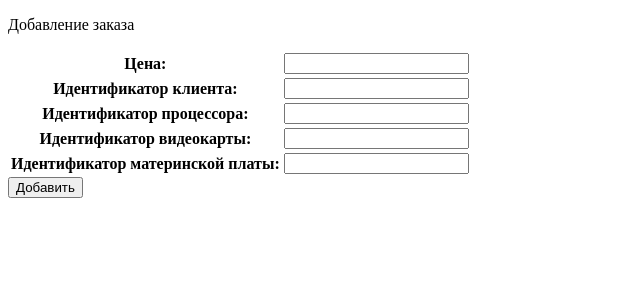
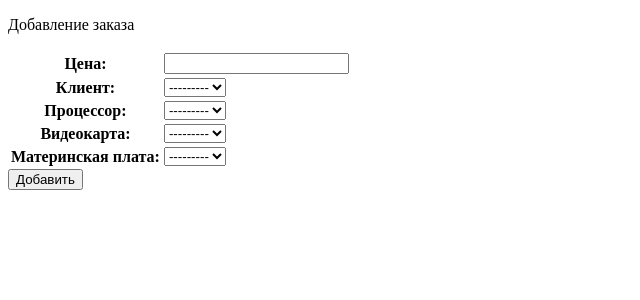
Before and after one commit to Dekster198/Practice_project, a Django app: page /add_order/ in a window 1280 px wide. Shown: the top 300 px of the page, without its empty margins (0-640 px from the left). Run offline with Django 3.2, Linux system fonts and the light colour scheme; data that the repository does not hold is empty.

Commit message:
add foreign key

```diff
--- a/firstapp/models.py
+++ b/firstapp/models.py
@@ -1,4 +1,5 @@
 from django.db import models
+from django.db.models.deletion import PROTECT
 
 class Client(models.Model):
     name = models.CharField(max_length=20, verbose_name='Имя')
@@ -11,6 +12,8 @@ class Client(models.Model):
     flat = models.CharField(max_length=5, blank=True, verbose_name='Квартира')
     email = models.CharField(max_length=50, verbose_name='Email')
     password = models.CharField(max_length=50, verbose_name='Пароль')
+    def __str__(self):
+        return '{0}. {1} {2}'.format(self.id, self.name, self.surname)
 
 class Processor(models.Model):
     manufacturer = models.CharField(max_length=15, verbose_name='Производитель')
@@ -22,6 +25,8 @@ class Processor(models.Model):
     quantity = models.IntegerField('Количество на складе')
     price = models.IntegerField(verbose_name='Цена')
     photo = models.ImageField(upload_to='images/proc/', verbose_name='Изображение процессора')
+    def __str__(self):
+        return '{0}. {1} {2}'.format(self.id, self.manufacturer, self.model)
 
 class Videocard(models.Model):
     manufacturer = models.CharField(max_length=15, verbose_name='Производитель')
@@ -31,6 +36,8 @@ class Videocard(models.Model):
     quantity = models.IntegerField(verbose_name='Количество на складе')
     price = models.IntegerField(verbose_name='Цена')
     photo = models.ImageField(upload_to='images/video/', verbose_name='Изображение видеокарты')
+    def __str__(self):
+        return '{0}. {1} {2}'.format(self.id, self.manufacturer, self.model)
 
 class Motherboard(models.Model):
     manufacturer = models.CharField(max_length=15, verbose_name='Производитель')
@@ -42,11 +49,16 @@ class Motherboard(models.Model):
     quantity = models.IntegerField('Количество на складе')
     price = models.IntegerField('Цена')
     photo = models.ImageField(upload_to='images/mother/', verbose_name='Изображение материнской платы')
+    def __str__(self):
+        return '{0}. {1} {2}'.format(self.id, self.manufacturer, self.model)
 
 class Order(models.Model):
     price = models.IntegerField(verbose_name='Цена')
     date = models.DateTimeField(auto_now_add=True, verbose_name='Дата создания заказа')
-    id_client = models.IntegerField(verbose_name='Идентификатор клиента')
-    id_proc = models.IntegerField(blank=True, verbose_name='Идентификатор процессора')
-    id_video = models.IntegerField(blank=True, verbose_name='Идентификатор видеокарты')
-    id_mother = models.IntegerField(blank=True, verbose_name='Идентификатор материнской платы')
+    id_client = models.ForeignKey(Client, on_delete=PROTECT, verbose_name='Клиент', null=True)
+    #id_proc = models.IntegerField(blank=True, verbose_name='Процессор')
+    #id_video = models.IntegerField(blank=True, verbose_name='Видеокарта')
+    #id_mother = models.IntegerField(blank=True, verbose_name='Материнская плата')
+    id_proc = models.ForeignKey(Processor, on_delete=PROTECT, verbose_name='Процессор', null=True)
+    id_video = models.ForeignKey(Videocard, on_delete=PROTECT, verbose_name='Видеокарта', null=True)
+    id_mother = models.ForeignKey(Motherboard, on_delete=PROTECT, verbose_name='Материнская плата', null=True)
--- a/firstapp/views.py
+++ b/firstapp/views.py
@@ -68,17 +68,17 @@ def add_order(request):
     return render(request, "practice_project/add_order.html", {"form": form, 'title': 'Добавление заказа'})
 
 def view_proc(request):
-    model_fields = [field.name for field in Processor._meta.get_fields()]
+    model_fields = [field.name for field in Processor._meta.get_fields() if field.name != 'order']
     dataset = Processor.objects.all()
     return render(request, 'practice_project/view_proc.html', {'model_fields': model_fields, 'dataset': dataset})
 
 def view_video(request):
-    model_fields = [field.name for field in Videocard._meta.get_fields()]
+    model_fields = [field.name for field in Videocard._meta.get_fields() if field.name != 'order']
     dataset = Videocard.objects.all()
     return render(request, 'practice_project/view_video.html', {'model_fields': model_fields, 'dataset': dataset})
 
 def view_mother(request):
-    model_fields = [field.name for field in Motherboard._meta.get_fields()]
+    model_fields = [field.name for field in Motherboard._meta.get_fields() if field.name != 'order']
     dataset = Motherboard.objects.all()
     return render(request, 'practice_project/view_mother.html', {'model_fields': model_fields, 'dataset': dataset})
 
@@ -88,7 +88,7 @@ def view_order(request):
     return render(request, 'practice_project/view_order.html', {'model_fields': model_fields, 'dataset': dataset})
 
 def view_client(request):
-    model_fields = [field.name for field in Client._meta.get_fields()]
+    model_fields = [field.name for field in Client._meta.get_fields() if field.name != 'order']
     dataset = Client.objects.all()
     return render(request, 'practice_project/view_client.html', {'model_fields': model_fields, 'dataset': dataset})
 
@@ -231,10 +231,10 @@ def update_order(request, id):
         order = Order.objects.get(id=id)
         if request.method == "POST":
             order.price = request.POST.get("price")
-            order.id_client = request.POST.get("id_client")
-            order.id_proc = request.POST.get("id_proc")
-            order.id_video = request.POST.get("id_video")
-            order.id_mother = request.POST.get("id_mother")
+            order.id_client_id = request.POST.get("id_client_id")
+            order.id_proc_id = request.POST.get("id_proc_id")
+            order.id_video_id = request.POST.get("id_video_id")
+            order.id_mother_id = request.POST.get("id_mother_id")
             order.save()
             return render(request, "practice_project/view_order.html")
         else:
```
Also changed, not shown: templates/practice_project/view_order.html (+4 -4 lines), firstapp/migrations/0001_initial.py, firstapp/migrations/0002_auto_20210627_0202.py (deleted), images/mother/msi_mag_b550m_IlOBRAm.jpg (added), images/proc/amd_althon245_IJLg8fY.jpg (added), images/video/Nvidia_9600GT_Xg4DEE7.jpg (added).
